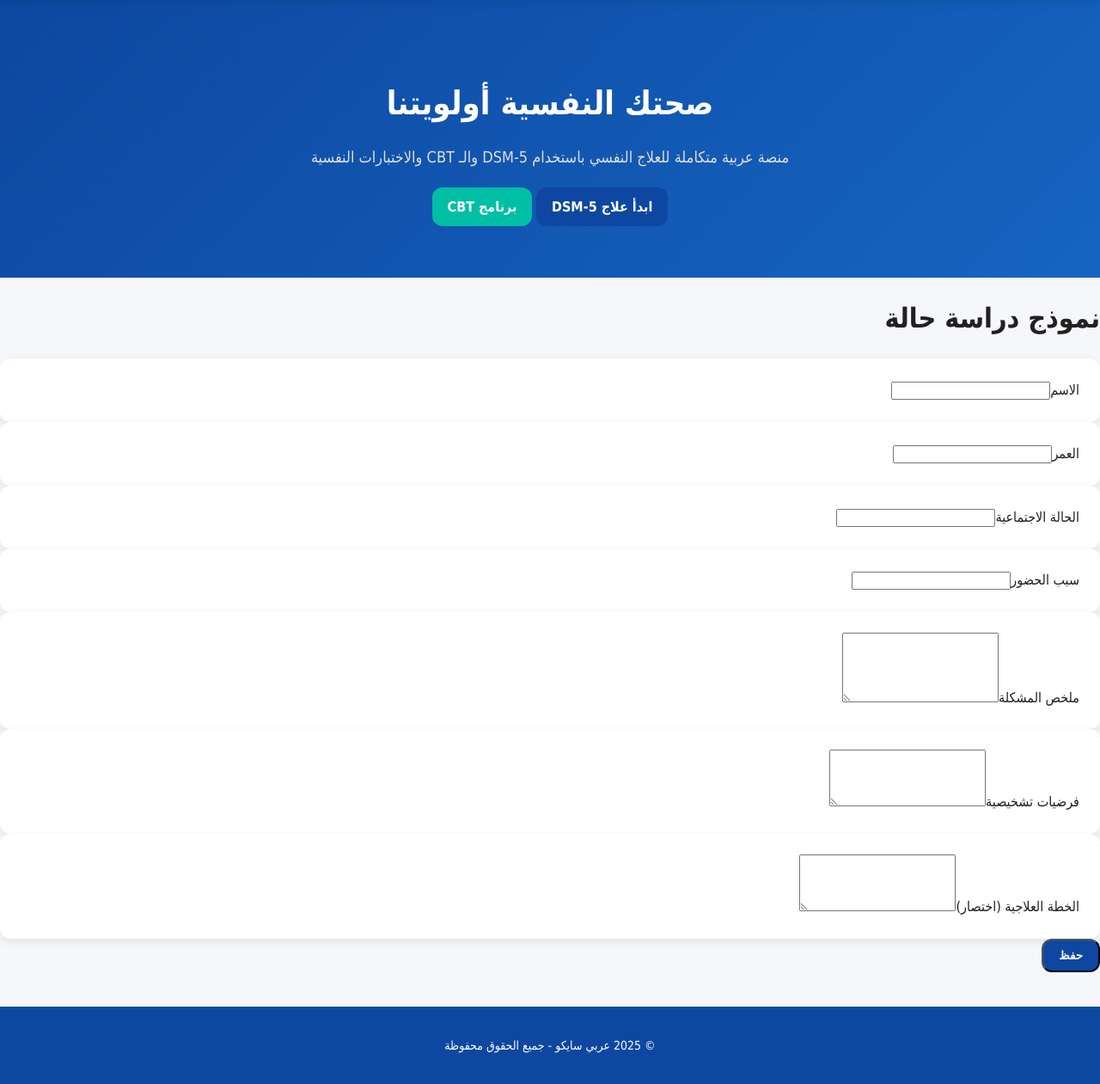
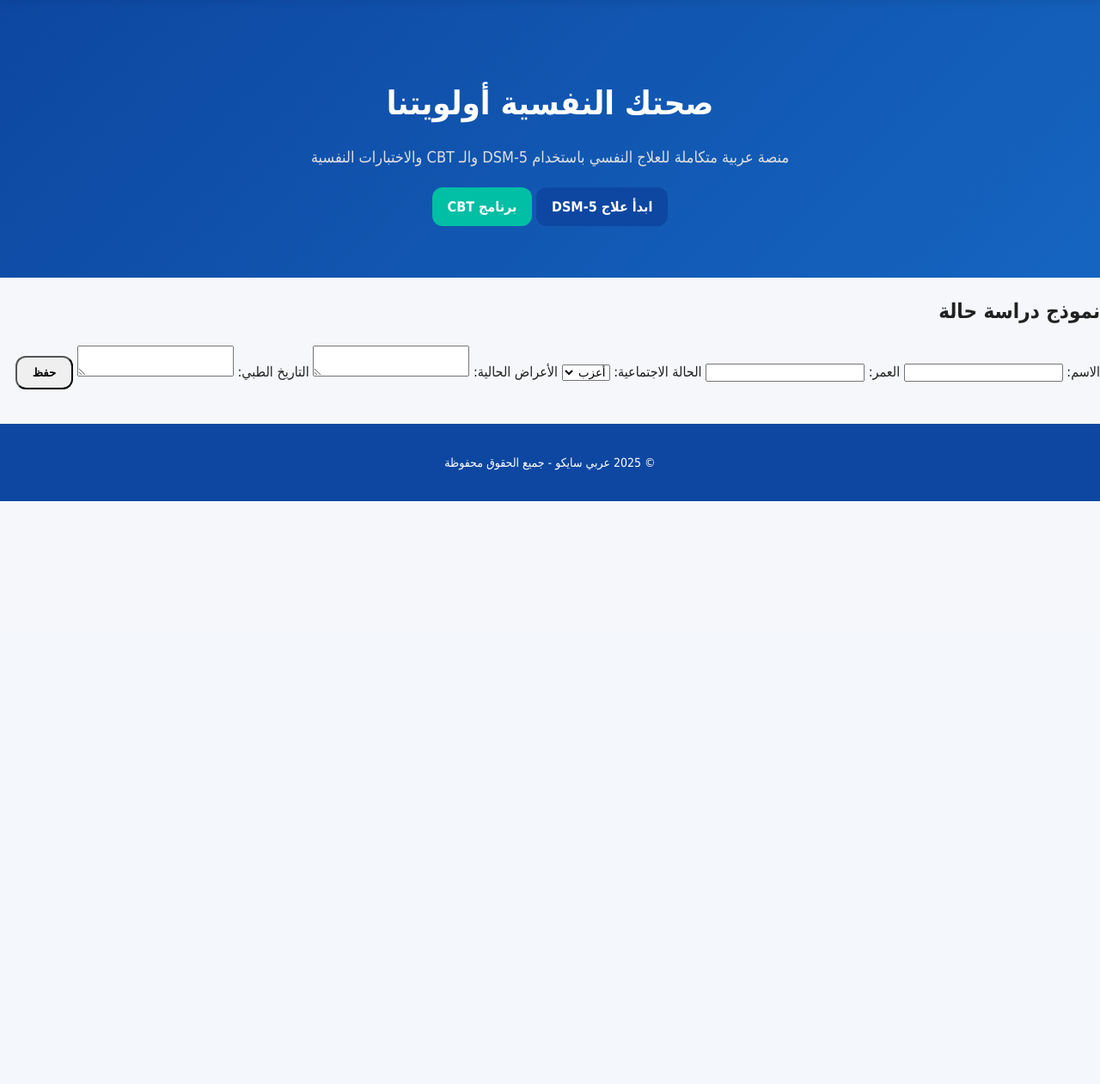
Before and after one commit to mhfh1414/arabi-psycho-site, a Flask app: page /case-study in a window 1280 px wide. Shown: the part 63-1324 px from the top of the page at 86% size. After the commit the page ends 646 px from the top, so only its background shows below. Run offline with Flask 3, Linux system fonts and the light colour scheme.

Commit message:
Update case_study.html

```diff
--- a/templates/case_study.html
+++ b/templates/case_study.html
@@ -1,25 +1,27 @@
 {% extends "base.html" %}
 {% block content %}
-<div class="container">
-  <h1>نموذج دراسة حالة</h1>
-  {% if saved %}
-    <div class="card"><p>✅ تم حفظ البيانات مؤقتًا (تظهر في سجلات السيرفر). لاحقًا نربطها بقاعدة بيانات/تلغرام.</p></div>
-  {% endif %}
-  <form method="post" class="grid" style="grid-template-columns:1fr 1fr;">
-    <div class="card"><label>الاسم</label><input name="name" required></div>
-    <div class="card"><label>العمر</label><input name="age" type="number"></div>
-    <div class="card"><label>الحالة الاجتماعية</label><input name="status"></div>
-    <div class="card"><label>سبب الحضور</label><input name="reason"></div>
-    <div class="card" style="grid-column:1 / -1;">
-      <label>ملخص المشكلة</label><textarea name="summary" rows="5"></textarea>
-    </div>
-    <div class="card" style="grid-column:1 / -1;">
-      <label>فرضيات تشخيصية</label><textarea name="dx" rows="4"></textarea>
-    </div>
-    <div class="card" style="grid-column:1 / -1;">
-      <label>الخطة العلاجية (اختصار)</label><textarea name="plan" rows="4"></textarea>
-    </div>
-    <button class="btn btn-primary" type="submit">حفظ</button>
-  </form>
-</div>
+<h2>نموذج دراسة حالة</h2>
+<form method="post" action="#">
+    <label>الاسم:</label>
+    <input type="text" name="name" required>
+
+    <label>العمر:</label>
+    <input type="number" name="age">
+
+    <label>الحالة الاجتماعية:</label>
+    <select name="status">
+        <option>أعزب</option>
+        <option>متزوج</option>
+        <option>مطلق</option>
+        <option>أرمل</option>
+    </select>
+
+    <label>الأعراض الحالية:</label>
+    <textarea name="symptoms"></textarea>
+
+    <label>التاريخ الطبي:</label>
+    <textarea name="history"></textarea>
+
+    <button type="submit" class="btn">حفظ</button>
+</form>
 {% endblock %}
```
